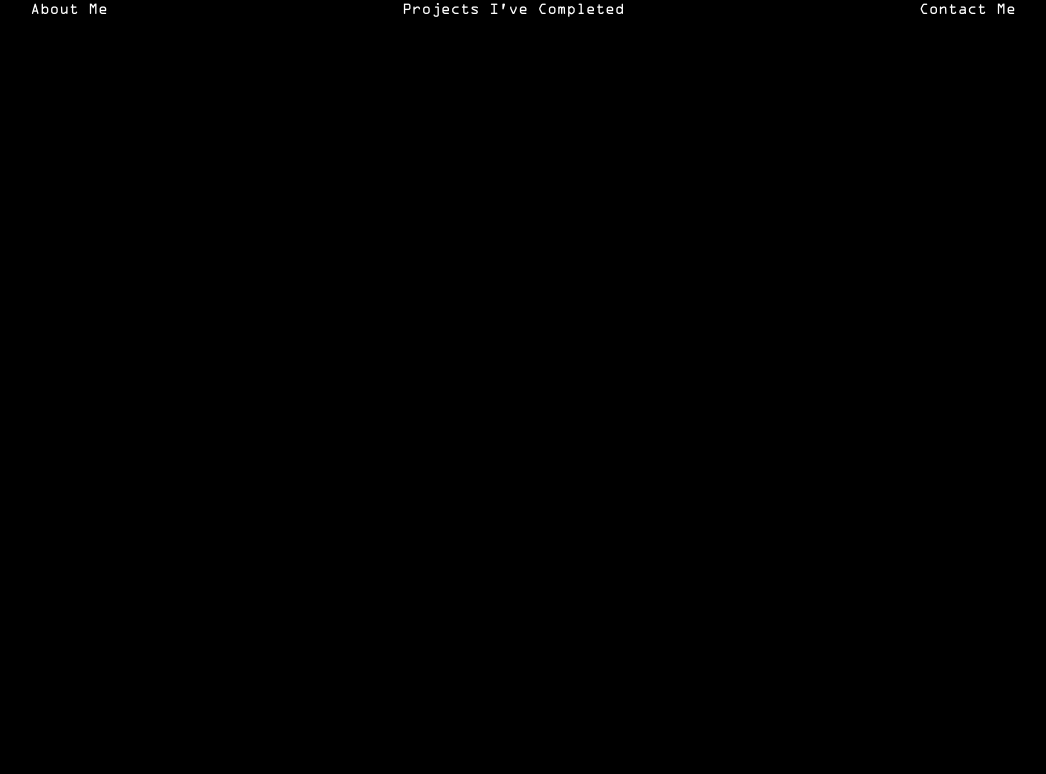
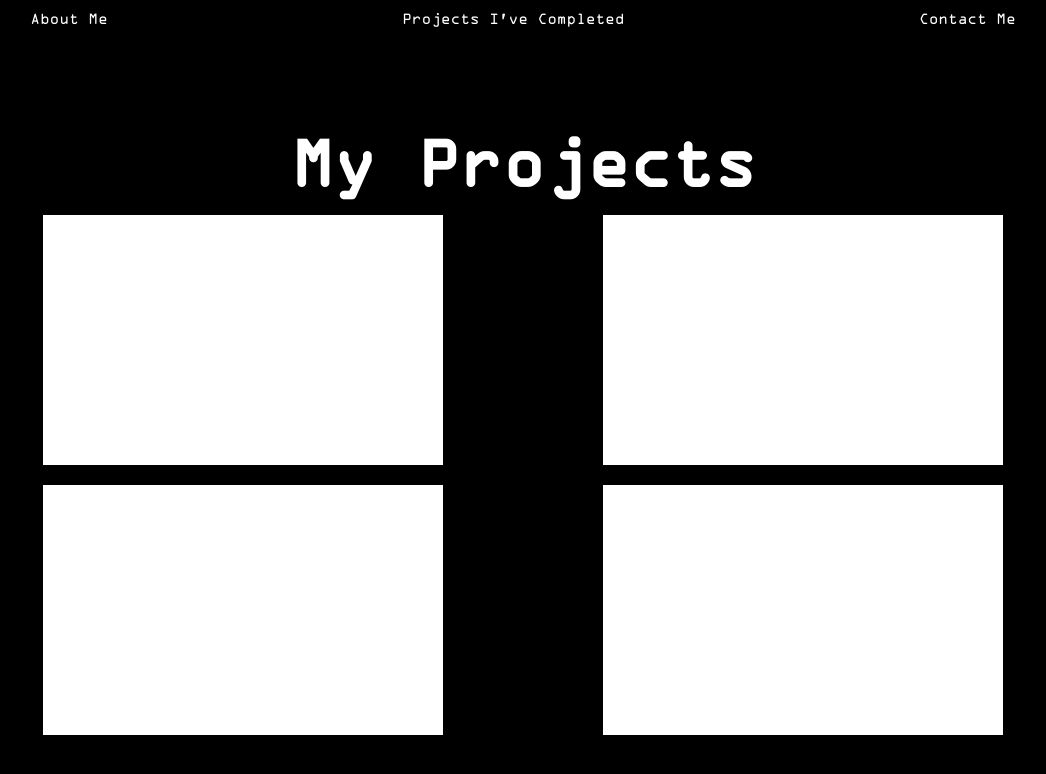
Before and after one commit to jago-1009/Portfolio, a website: page pages/work.html in a window 1280 px wide. Shown: the whole page, without its empty margins (117-1163 px from the left). Drawn offline with nearby package versions, Linux system fonts and the light colour scheme; files that its build step writes are made by us from their sources; files whose address does not match are found by name.

Commit message:
Finished Draft 1.

```diff
--- a/pages/work.html
+++ b/pages/work.html
@@ -16,8 +16,16 @@
         <a href="#work">Projects I've Completed</a>
         <a href="#contact">Contact Me</a>
     </nav>
-    <div>
-        <h1>PROJECTS</h1>
+    <h1 class="work-header">My Projects</h1>
+    <div id="projects-wrapper">
+        <div class="work-line-1">
+            <div class="card1"></div>
+            <div class="card2"></div>
+        </div>
+        <div class="work-line-2">
+            <div class="card1"></div>
+            <div class="card2"></div>
+        </div>
     </div>
 
 </body>
--- /dev/null
+++ b/scss/contact.scss
@@ -0,0 +1,23 @@
+.contact-wrapper {
+    padding-top:20px;
+    color:white;
+    font-family: OCRA;
+    h1{
+        font-size: 70px;
+        display: flex;
+            align-items: center;
+            justify-content: space-evenly;
+
+    }
+    p {
+       text-align: center;
+    }
+    li {
+        text-align: center;
+        padding:10px;
+        a {
+            text-decoration: none;
+            color:white;
+        };
+    }
+}
--- a/scss/nav.scss
+++ b/scss/nav.scss
@@ -1,4 +1,6 @@
 nav {
+    z-index: 11;
+    padding-top:10px;
     display: flex;
     justify-content: space-around;
     background-color: black;
--- a/scss/styles.scss
+++ b/scss/styles.scss
@@ -1,3 +1,5 @@
 @import "nav.scss";
 @import "structure.scss";
 @import "home.scss";
+@import "work.scss";
+@import "contact.scss"
--- /dev/null
+++ b/scss/work.scss
@@ -0,0 +1,59 @@
+.work-header {
+color:white;
+font-family: OCRA;
+text-align: center;
+padding-top:100px;
+font-size: 70px;
+}
+#projects-wrapper {
+    flex-direction: column;
+height:100vh;
+    display: flex;
+    max-width:100%;
+
+
+    font-family: OCRA;
+    .work-line-1 {
+        padding-bottom:20px;
+        width:100%;
+        z-index: 12;
+        display: flex;
+        align-items: center;
+        justify-content: space-evenly;
+       .card1 {
+
+                width: 400px;
+                height: 250px;
+                background-color: white;
+
+       }
+       .card2 {
+
+    width: 400px;
+        height: 250px;
+            background-color: white;
+       }
+    }
+    .work-line-2 {
+        width:100%;
+        z-index: 12;
+
+        display: flex;
+        align-items: center;
+        justify-content: space-evenly;
+        .card1 {
+
+        width: 400px;
+            height: 250px;
+                background-color: white;
+
+            }
+
+            .card2 {
+
+            width: 400px;
+                height: 250px;
+                background-color: white;
+            }
+    }
+}
```
Also changed, not shown: pages/contact.html (+10 -1 lines), css/styles.css, img/BG-Portfolio.gif, 1 other file.
